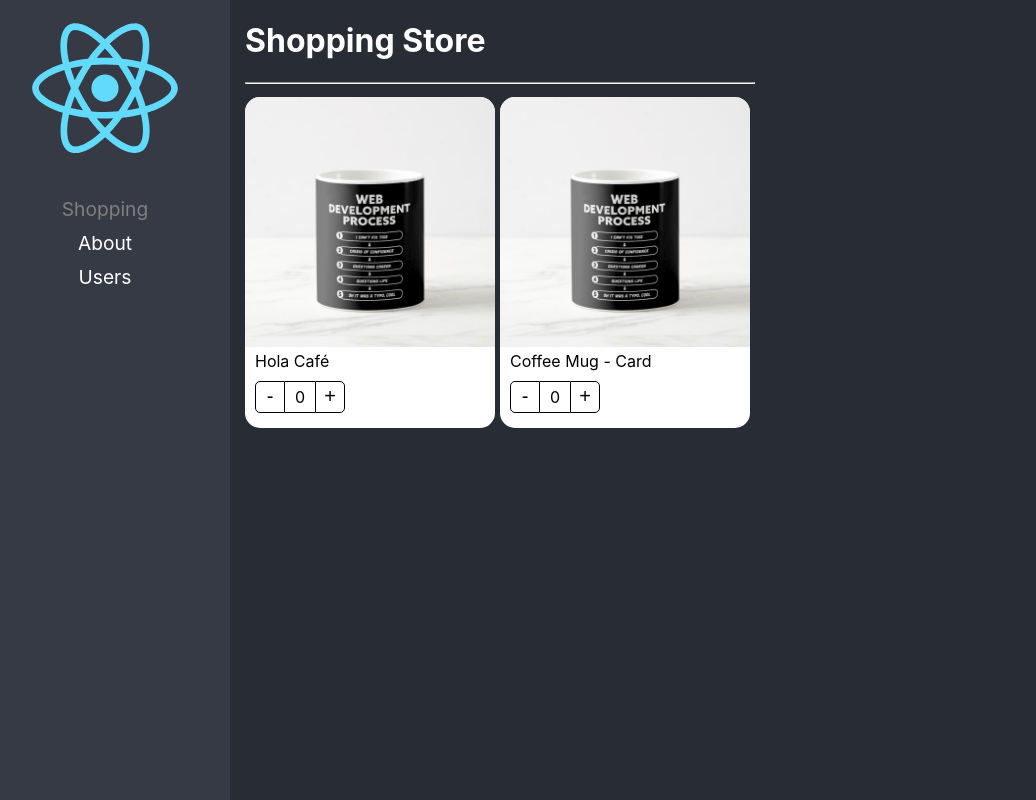
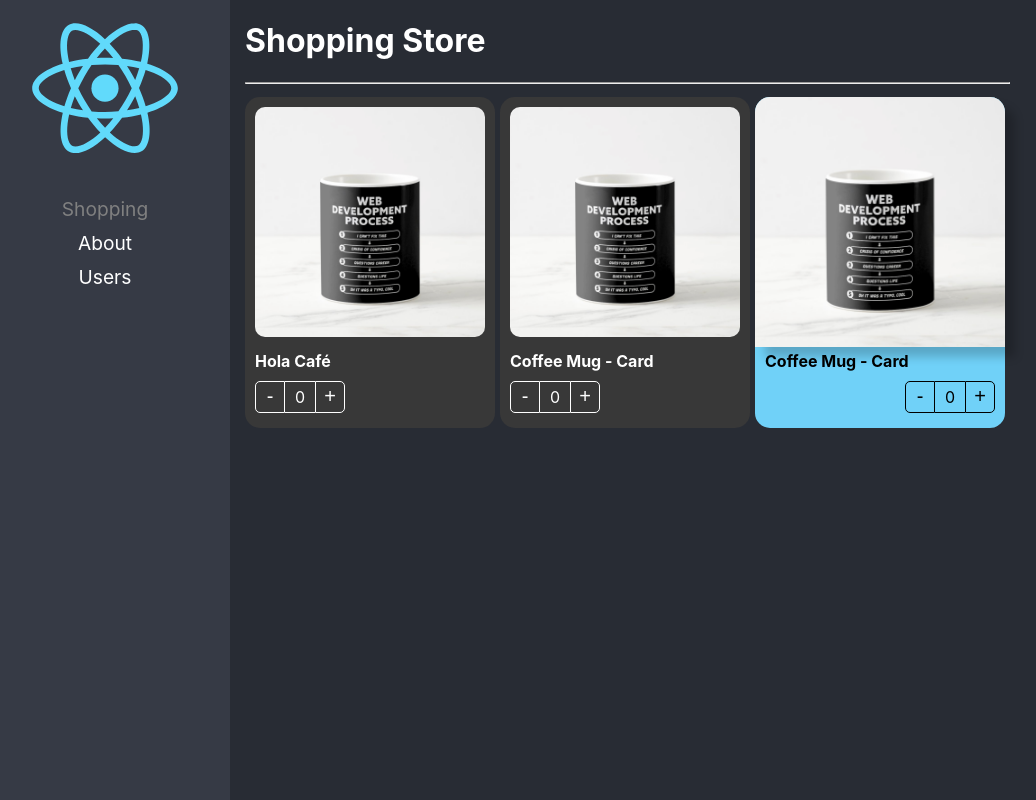
Before and after one commit to ExactusEduardo/react-adv, a React (Create React App) app: page /home in a window 1280 px wide. Shown: the whole page, without its empty margins (20-1056 px from the left). Built offline with nearby package versions, Linux system fonts and the light colour scheme.

Commit message:
Component Extend Sytle -listo

```diff
--- a/src/02-component-patterns/components/ProductButtons.tsx
+++ b/src/02-component-patterns/components/ProductButtons.tsx
@@ -3,10 +3,15 @@
 
 import styles from '../styles/styles.module.css';
 
-export const ProductButtons = ( ) => {
+export interface Props {
+    className?: string;
+    style?: React.CSSProperties;
+}
+export const ProductButtons = ( { className, style }: Props ) => {
     const { increaseBy, counter } = useContext( ProductContext );
     return (
-        <div className={ styles.buttonsContainer }>
+        <div className={ `${ styles.buttonsContainer } ${ className }`}
+             style={ style } >
             <button className={ styles.buttonMinus } onClick={ () => increaseBy( -1 ) } >-</button>
             <div className={ styles.countLabel }>{ counter }</div>
             <button className={ styles.buttonAdd } onClick={ () => increaseBy( 1 ) } >+</button>
--- a/src/02-component-patterns/components/ProductCard.tsx
+++ b/src/02-component-patterns/components/ProductCard.tsx
@@ -1,14 +1,21 @@
 import { createContext } from 'react';
 
 import { useProduct } from '../hooks/useProduct';
-import { ProductContextProps, ProductCardProps } from '../interfaces/interfaces';
+import { ProductContextProps, Product } from '../interfaces/interfaces';
 
 import styles from '../styles/styles.module.css';
 
 export  const ProductContext = createContext({} as ProductContextProps);
 const { Provider } = ProductContext;
 
-export const ProductCard = ({ children, product }: ProductCardProps) => {
+export interface Props {
+  product: Product;
+  children?: React.ReactElement | React.ReactElement[];
+  className?: string;
+  style?: React.CSSProperties;
+
+}
+export const ProductCard = ({ children, product, className, style }: Props) => {
   const { counter, increaseBy } = useProduct();
   return (
     <Provider value= {{
@@ -16,7 +23,10 @@
         increaseBy,
         product
     }}>
-        <div className={ styles.productCard }>
+        <div
+          className={ `${ styles.productCard } ${ className }` }
+          style= { style }
+          >
             { children }
             {/* <ProductImage img={ product.img }/>
                 <ProductTitle title={ product.title }/>
--- a/src/02-component-patterns/components/ProductImage.tsx
+++ b/src/02-component-patterns/components/ProductImage.tsx
@@ -4,7 +4,12 @@
 import styles from '../styles/styles.module.css';
 import noImage from '../assets/no-image.jpg';
 
-export const ProductImage = ( { img = ''} ) => {
+export interface Props {
+    img?: string;
+    className?: string;
+    style?: React.CSSProperties;
+}
+export const ProductImage = ( { img = '', className, style }: Props ) => {
     const { product } = useContext( ProductContext );
     let imgToShow: string;
     if ( img ) {
@@ -15,6 +20,10 @@
         imgToShow = noImage;
     }
     return (
-        <img className={ styles.productImg} src={ imgToShow } alt="ProductImage" />
+        <img
+            className={ `${ styles.productImg} ${ className }` }
+            style={ style }
+            src={ imgToShow }
+            alt="ProductImage" />
     );
 }
--- a/src/02-component-patterns/components/ProductTitle.tsx
+++ b/src/02-component-patterns/components/ProductTitle.tsx
@@ -3,9 +3,17 @@
 
 import styles from '../styles/styles.module.css';
 
-export const ProductTitle = ( { title } : { title?: string } ) => {
+export interface Props {
+    className?: string;
+    title?: string;
+    style?: React.CSSProperties;
+}
+export const ProductTitle = ( { title, className, style } : Props ) => {
     const { product } = useContext( ProductContext );
     return (
-        <span className={ styles.productDescription }>{ title ? title : product.title }</span>
+        <span className={ `${ styles.productDescription } ${ className }` }
+              style={ style }>
+            { title ? title : product.title }
+        </span>
     );
 }
--- a/src/02-component-patterns/pages/ShoppingPage.tsx
+++ b/src/02-component-patterns/pages/ShoppingPage.tsx
@@ -1,4 +1,5 @@
 import { ProductButtons, ProductCard, ProductImage, ProductTitle } from "../components"
+import '../styles/custom-styles.css';
 
 const product = {
   id: '1',
@@ -16,16 +17,27 @@
           flexWrap: 'wrap'
         }}>
 
-          <ProductCard product={ product }>
-            <ProductCard.Image />
-            <ProductCard.Title title={ 'Hola Café' } />
-            <ProductCard.Buttons  />
+          <ProductCard product={ product } className="bg-dark text-white">
+            <ProductCard.Image className="custom-image" />
+            <ProductCard.Title title={ 'Hola Café' } className="text-bold" />
+            <ProductCard.Buttons  className="custom-buttons" />
           </ProductCard>
-          <ProductCard product={ product }>
-            <ProductImage/>
-            <ProductTitle />
-            <ProductButtons  />
+
+          <ProductCard product={ product } className="bg-dark text-white">
+            <ProductImage className="custom-image" />
+            <ProductTitle className="text-bold" />
+            <ProductButtons className="custom-buttons" />
           </ProductCard>
+
+          <ProductCard product={ product } style={{ backgroundColor: '#70D1F8' }} >
+            <ProductImage style={{ boxShadow: '10px 10px 10px rgb( 0, 0, 0, 0.2 )' }}/>
+            <ProductTitle style={{ fontWeight: 'bold' }}/>
+            <ProductButtons  style={{
+              display: 'flex',
+              justifyContent: "end"
+            }}/>
+          </ProductCard>
+
         </div>
     </div>
   )
--- /dev/null
+++ b/src/02-component-patterns/styles/custom-styles.css
@@ -0,0 +1,18 @@
+.bg-dark {
+    background-color: rgb(56,56,56);
+}
+.text-white {
+    color: white;
+}
+.text-bold {
+    font-weight: bold;
+}
+.custom-image {
+    border-radius: 20px;
+    padding: 10px;
+    width: calc( 100% - 20px);
+}
+.custom-buttons button, .custom-buttons div {
+    color: white;
+    border-color: white;
+}
```
Also changed, not shown: src/02-component-patterns/interfaces/interfaces.ts (+7 -8 lines).
